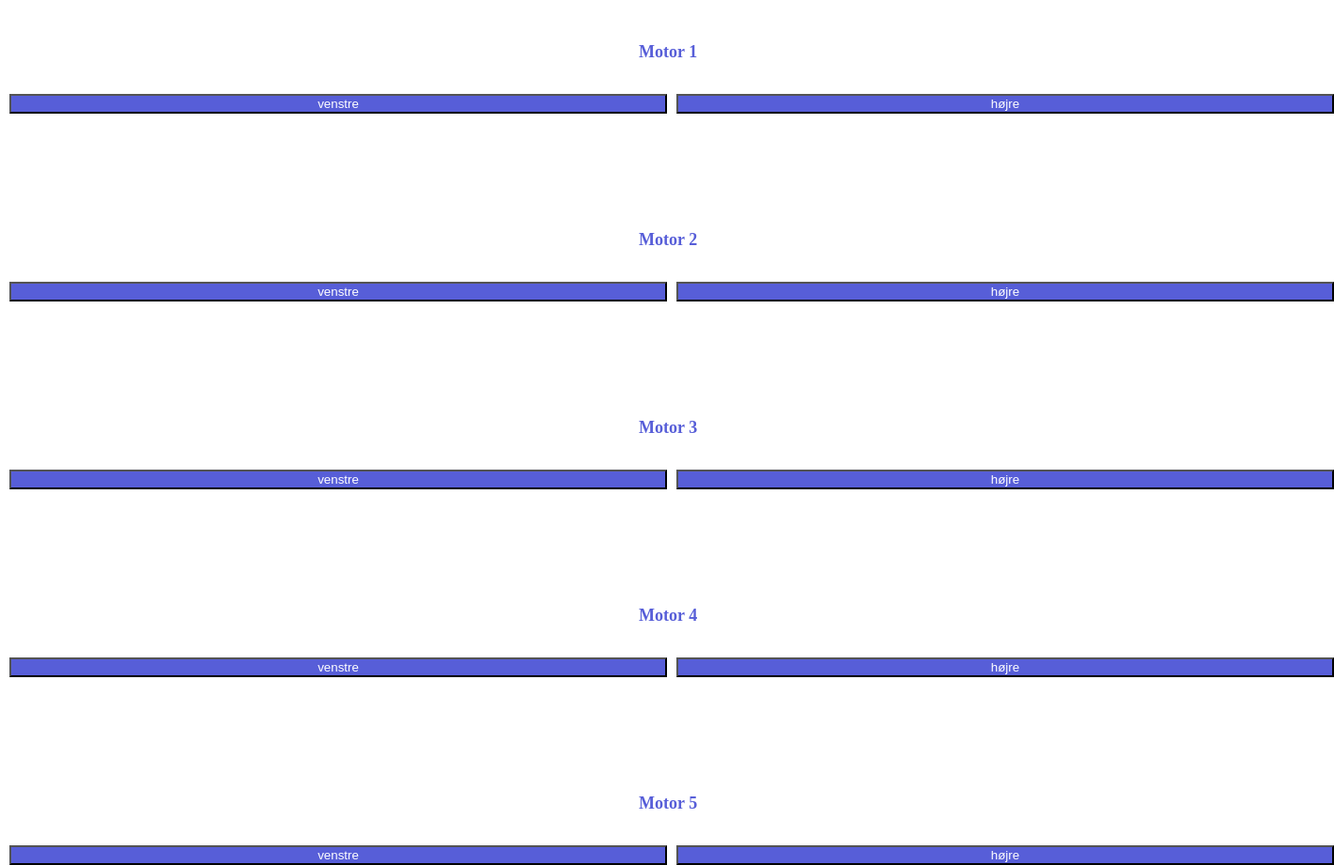
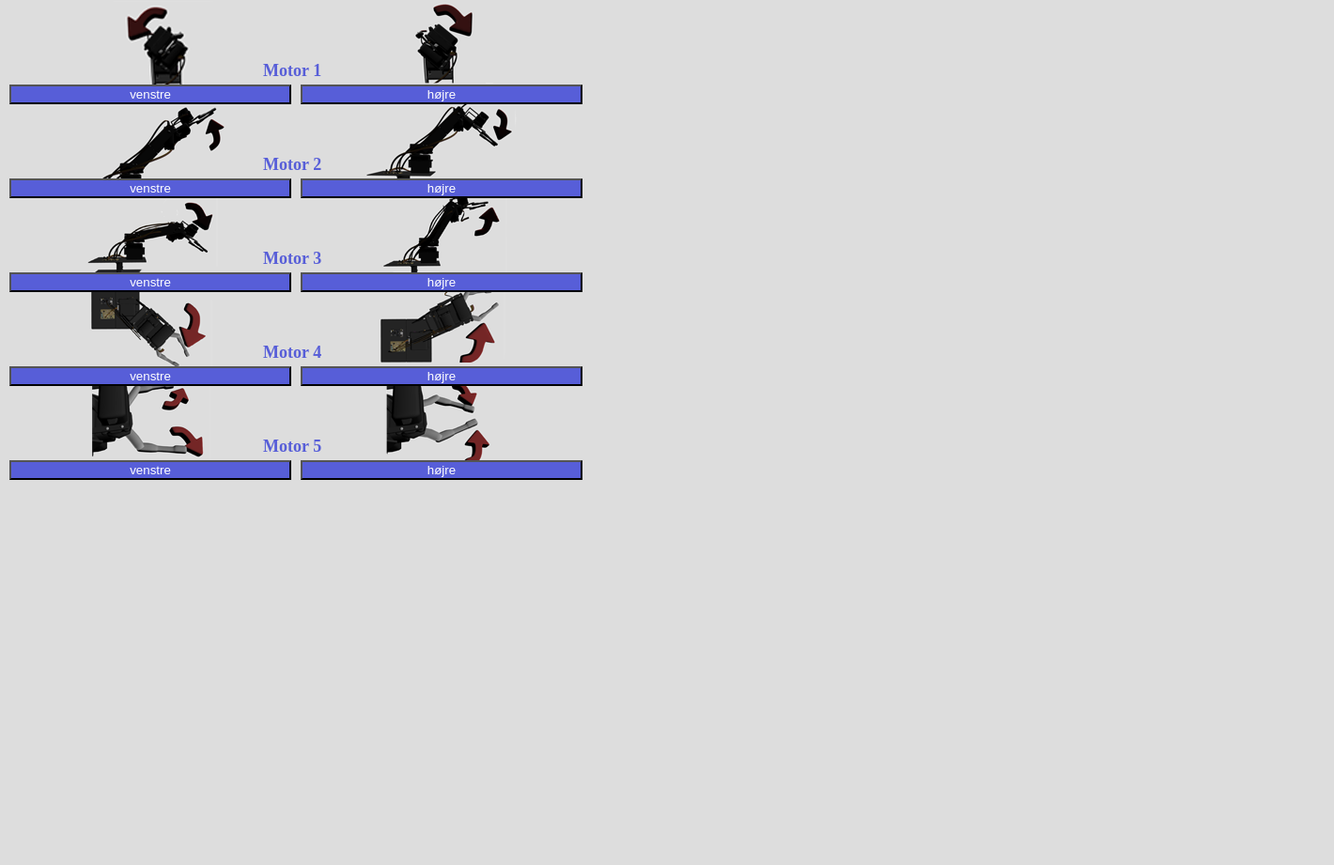
Before and after one commit to henriktrue/PRO4_server, a website: page public/index.html in a window 1280 px wide. Shown: the whole page at 94% size, 1420 px wide, since content can reach past the window. After the commit the page ends 800 px from the top, so only its background shows below. Drawn offline with nearby package versions, Linux system fonts and the light colour scheme; no server answers.

Commit message:
baggrundsbillede

```diff
--- a/public/styles.css
+++ b/public/styles.css
@@ -1,110 +1,113 @@
 body{
-    font-family: 'Nunito';
+   font-family: 'Nunito';
+   background-image: url("robot.png");
+   background-repeat: no-repeat, repeat;
+   background-color: #dddddd;
 }
 
 #m1{
     font-size: 18px;
     color: #575ed8;
     position: absolute;
-    left: 680px;
-    top: 30px;
+	left: 280px;
+    top: 50px;
 }
 
 #m2{
     font-size: 18px;
     color: #575ed8;
     position: absolute;
-    left: 680px;
-    top: 230px;
+	left: 280px;
+    top: 150px;
 }
 
 #m3{
     font-size: 18px;
     color: #575ed8;
     position: absolute;
-    left: 680px;
-    top: 430px;
+	left: 280px;
+    top: 250px;
 }
 
 #m4{
     font-size: 18px;
     color: #575ed8;
     position: absolute;
-    left: 680px;
-    top: 630px;
+	left: 280px;
+    top: 350px;
 }
 
 #m5{
   font-size: 18px;
   color: #575ed8;
   position: absolute;
-  left: 680px;
-  top: 830px;
+  left: 280px;
+  top: 450px;
 }
 
 #m1_l{
   position: absolute;
   left: 10px;
-  top: 100px;
+  top: 90px;
 }
 
 #m1_r{
     position: absolute;
-    left: 720px;
-    top: 100px;
+    left: 320px;
+    top: 90px;
 }
 
 #m2_l{
   position: absolute;
   left: 10px;
-  top: 300px;
+  top: 190px;
 }
 
 #m2_r{
     position: absolute;
-    left: 720px;
-    top: 300px;
+    left: 320px;
+    top: 190px;
 }
 
 #m3_l{
   position: absolute;
   left: 10px;
-  top: 500px;
+  top: 290px;
 }
 
 #m3_r{
     position: absolute;
-    left: 720px;
-    top: 500px;
+    left: 320px;
+    top: 290px;
 }
 
 #m4_l{
   position: absolute;
   left: 10px;
-  top: 700px;
+  top: 390px;
 }
 
 #m4_r{
     position: absolute;
-    left: 720px;
-    top: 700px;
+    left: 320px;
+    top: 390px;
 }
 
 #m5_l{
   position: absolute;
   left: 10px;
-  top: 900px;
+  top: 490px;
 }
 
 #m5_r{
     position: absolute;
-    left: 720px;
-    top: 900px;
+    left: 320px;
+    top: 490px;
 }
 
 button{
     background: #575ed8;
     color: #fff;
-    width: 700px;
+    width: 300px;
     heght: 50%;
 }
```
